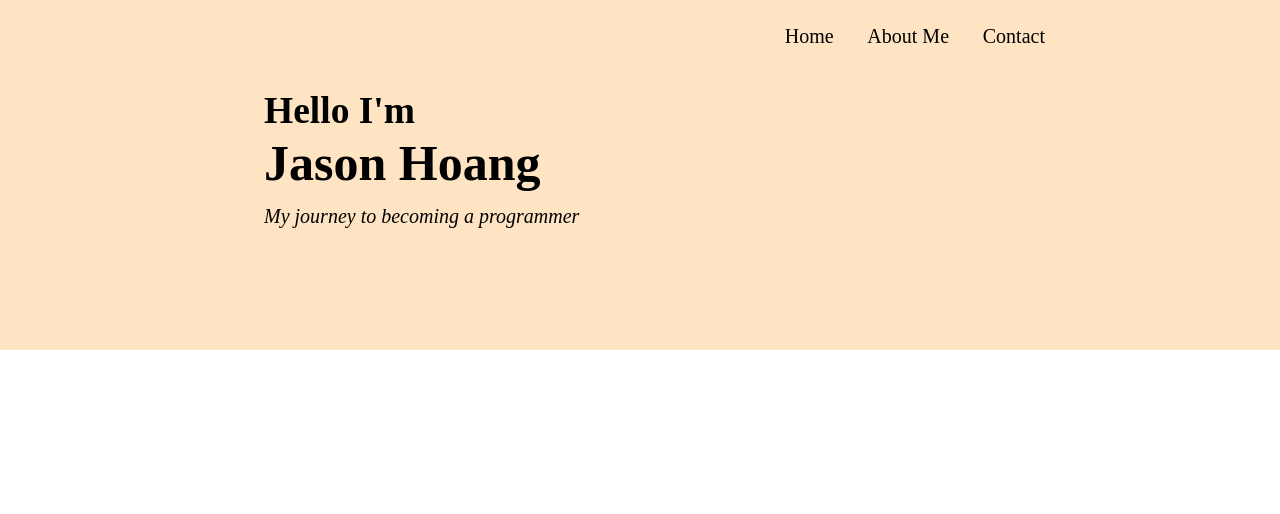
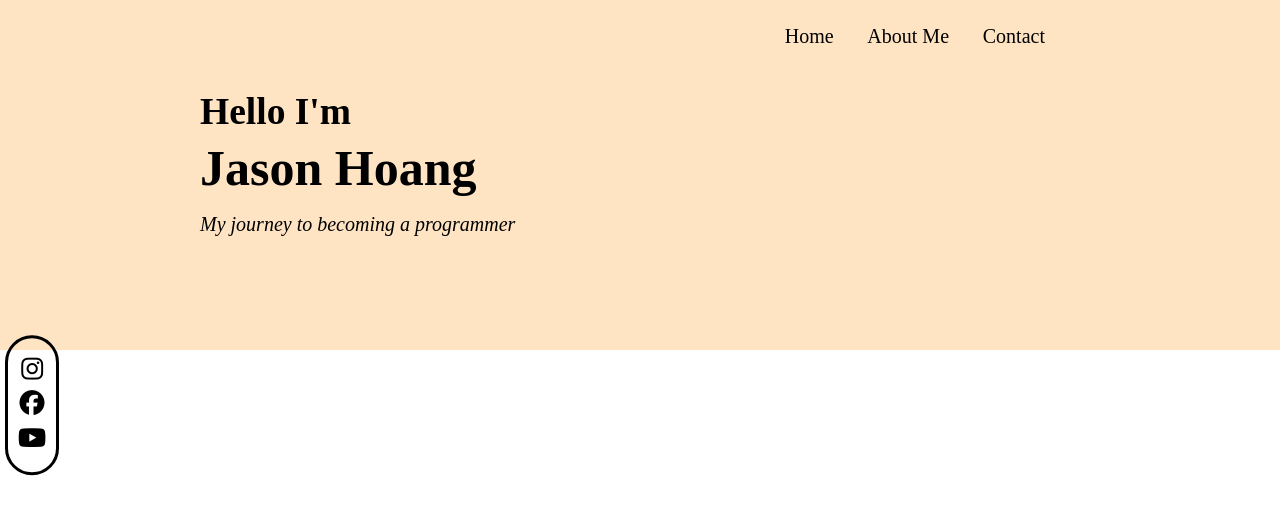
Before and after one commit to Jasondev986/MyFirstWebsite, a plain HTML site: page index.html in a window 1280 px wide. Drawn offline with Linux system fonts and the light colour scheme.

Commit message:
icon bar

```diff
--- a/index.html
+++ b/index.html
@@ -3,20 +3,26 @@
 <head>
 	<title>Jason Hoang</title>
 	<link rel="stylesheet" href="./style.css">
+	<script src="https://kit.fontawesome.com/e74635d7ec.js" crossorigin="anonymous"></script>
 </head>
 <body>
-	<div class="header-block">
-		<div class="top-nav">
+	<header class="header-block">
+		<nav class="top-nav">
 			<a class="nav-button" href="">Home</a>
 			<a class="nav-button" href="">About Me</a>
 			<a class="nav-button" href="">Contact</a>
-		</div>
+		</nav>
 
 		<div class="hello-block">
 			<h2>Hello I'm</h2>
 			<h1>Jason Hoang</h1>
 			<p>My journey to becoming a programmer</p>
 		</div>
+	</header>
+	<div class="social-icons">
+		<div class="icon"><a href="https://www.instagram.com/jasen_hoang/" target="_blank"><i class="fab fa-instagram fa-lg"></i></a></div>
+		<div class="icon"><a href="https://www.facebook.com/profile.php?id=100014213494854" target="_blank"><i class="fab fa-facebook fa-lg"></i></a></div>
+		<div class="icon"><a href="https://www.youtube.com/channel/UCSiUaGz5zPOpLezzNBQ_uRQ" target="_blank"><i class="fab fa-youtube fa-lg"></i></a></div>
 	</div>
 </body>
 </html>
--- a/style.css
+++ b/style.css
@@ -1,54 +1,62 @@
-* {
-    margin:0px;
-    padding:0px;
-}
 body {
-    background: #f4f4f;
     font: normal 15px Source Sans Pro;
-    line-height:1.5em;
+    line-height: 1.5em;
+    margin: 0;
+    padding: 0;
 }
 
 a {
     text-decoration: none;
-    color:black;
-    font-size:20px;
+    color: black;
+    font-size: 20px;
     font-family: Source Sans Pro;
 }
 
 a:hover {
-    color:coral;
+    color: coral;
 }
 
 .top-nav {
-    right:300px;
-    padding:20px;
-    padding-top:25px;
-    margin-left:auto;
-    margin-right:200px;
-    width:fit-content;
+    right: 300px;
+    padding: 20px;
+    padding-top: 25px;
+    margin-left: auto;
+    margin-right: 200px;
+    width: fit-content;
 }
 
 .nav-button {
-    padding:15px;
+    padding: 15px;
 }
 
 .header-block {
-    height:350px;
-    background-color:bisque;
+    height: 350px;
+    background-color: bisque;
 }
 
 .hello-block {
-    margin-left:5%;
-    font-size:25px;
-    padding-left:200px;
+    font-size: 25px;
+    padding-left: 200px;
 }
 
 .hello-block p {
-    font-size:20px;
-    font-style:italic;
-    padding-top:30px;
+    font-size: 20px;
+    font-style: italic;
 }
 
-.hello-block h1, h2 {
-    padding-top:30px;
+.social-icons {
+    text-align: center;
+    border-style: solid;
+    width: fit-content;
+    padding: 10px;
+    border-radius: 50px;
+    margin: 5px;
+    position: fixed;
+    top: 50%;
+    transform: translateY(-50%);
 }
+
+.social-icons .icon {
+    margin-top: 10px;
+    margin-bottom: 10px;
+}
```
